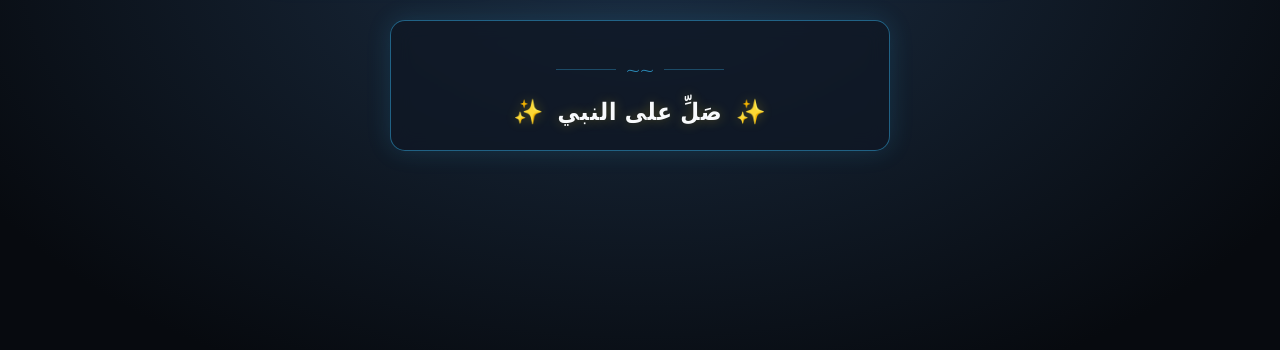
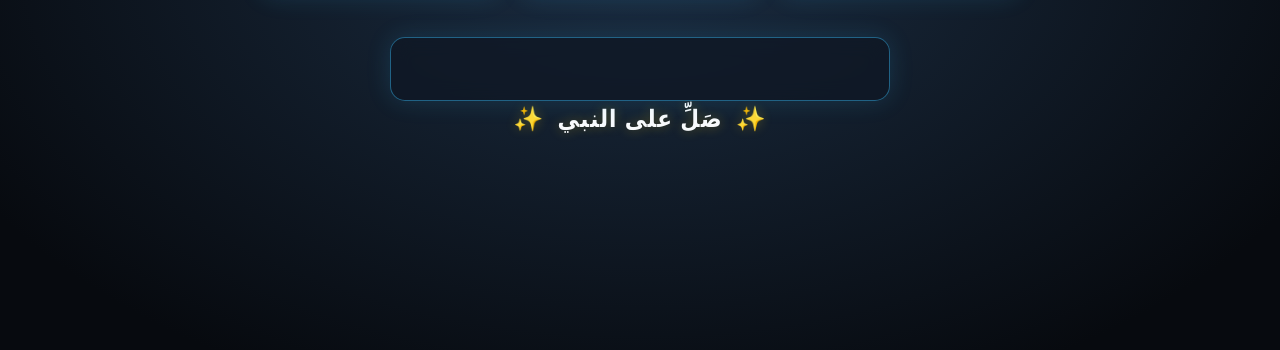
Before and after one commit to Abdullah-xK9mz/DGygyf, a plain HTML site: page index.html in a window 1280 px wide. Shown: the part 450-800 px from the top of the page. Drawn offline with Linux system fonts and the light colour scheme.

Commit message:
Fix HTML formatting and structure

```diff
--- a/index.html
+++ b/index.html
@@ -249,9 +249,6 @@
     <div class="blessing-card">
       <p id="daily-quote" class="daily-quote">
       </p>
-
-      <div class="decorative-line">
-        <span class="decorative-symbol">⁓⁓</span>
       </div>
 
       <p class="salawat">
```
